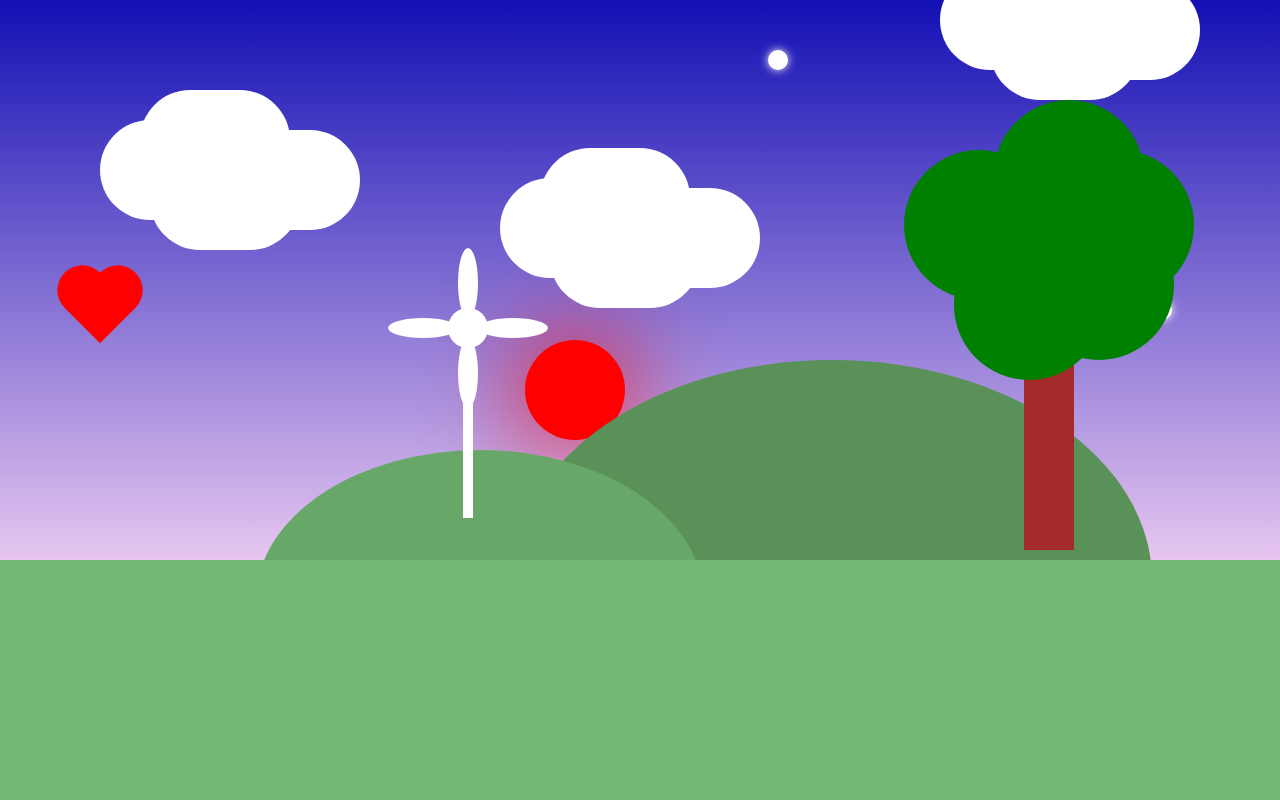
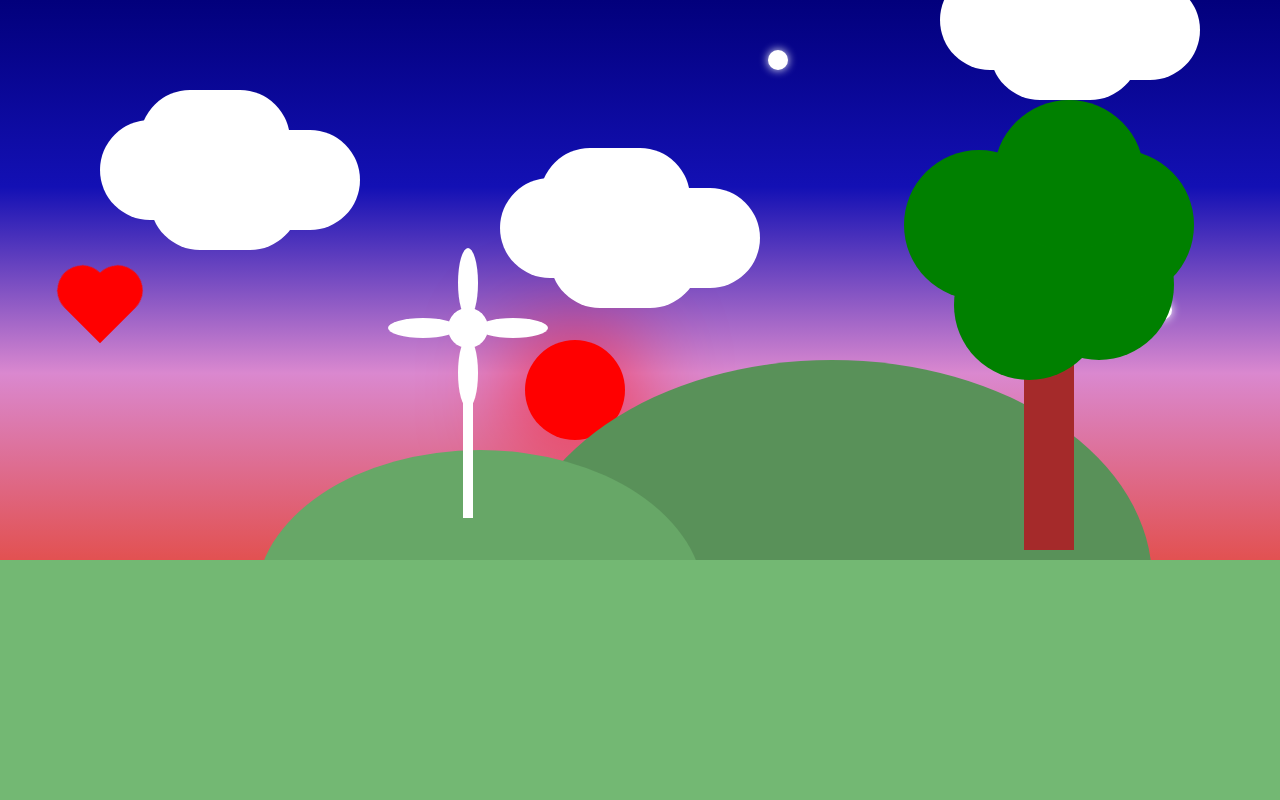
Before and after one commit to alvina-dr/draw, a plain HTML site: page index.html in a window 1280 px wide. Drawn offline with Linux system fonts and the light colour scheme.

Commit message:
touche finale

```diff
--- a/css/style.css
+++ b/css/style.css
@@ -107,7 +107,7 @@ h1 {
 }
 
 .sky {
-    background: linear-gradient(0deg, #e7c6f0, #1310b4);
+    background: linear-gradient(0deg, #e25151, #da88cf, #1310b4, #02007c);
     width: 100%;
     height: 70vh;
     position: absolute;
--- a/index.html
+++ b/index.html
@@ -5,7 +5,7 @@
     <meta charset="UTF-8">
     <meta http-equiv="X-UA-Compatible" content="IE=edge">
     <meta name="viewport" content="width=device-width, initial-scale=1.0">
-    <title>My cards</title>
+    <title>Un dessin</title>
 
     <link rel="stylesheet" href="css/style.css">
 </head>
```
